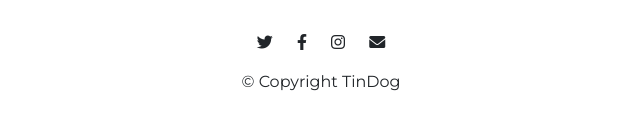
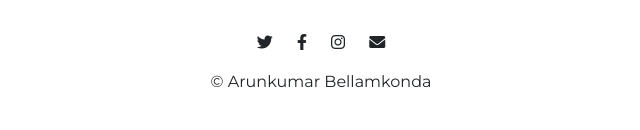
Before and after one commit to arun0470/tindog-Arun, a plain HTML site: page index.html in a window 1280 px wide. Shown: the part 3147-3277 px from the top of the page, 319-959 px from the left. Drawn offline with nearby package versions, Linux system fonts and the light colour scheme.

Commit message:
Update index.html

```diff
--- a/index.html
+++ b/index.html
@@ -200,7 +200,7 @@
       <i class="social-icon fa-foot fa-brands fa-facebook-f"></i>
       <i class="social-icon fa-foot fa-brands fa-instagram"></i>
       <i class="social-icon fa-foot fa-solid fa-envelope"></i>
-      <p>© Copyright TinDog</p>
+      <p>© Arunkumar Bellamkonda</p>
 
 
   </footer>
```
